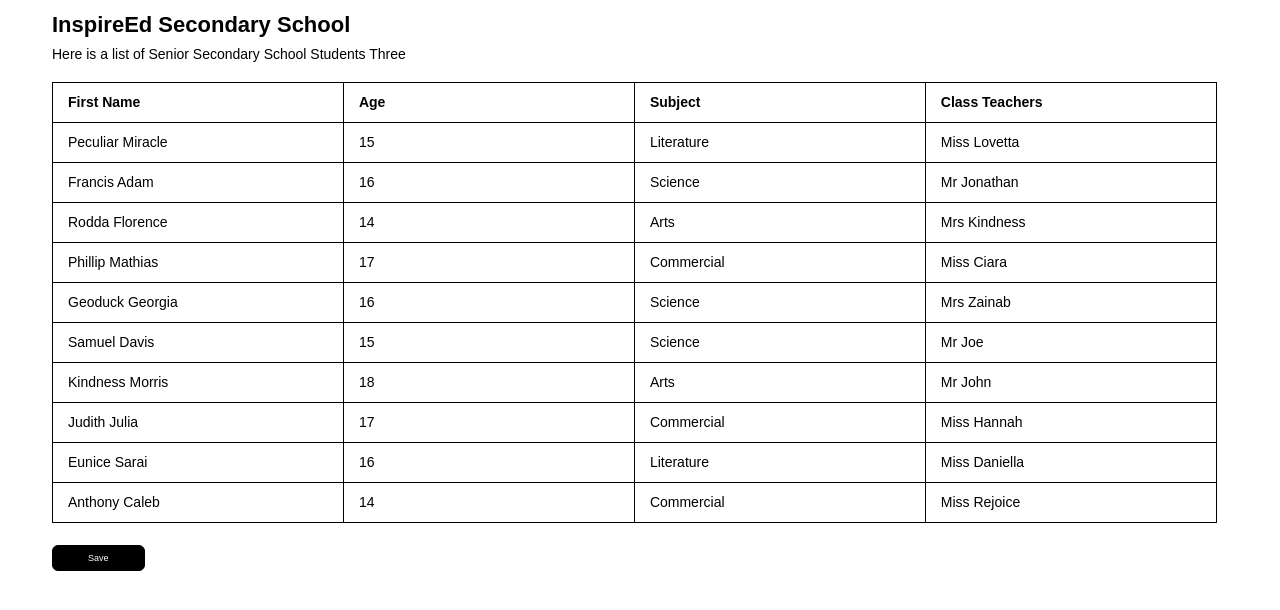
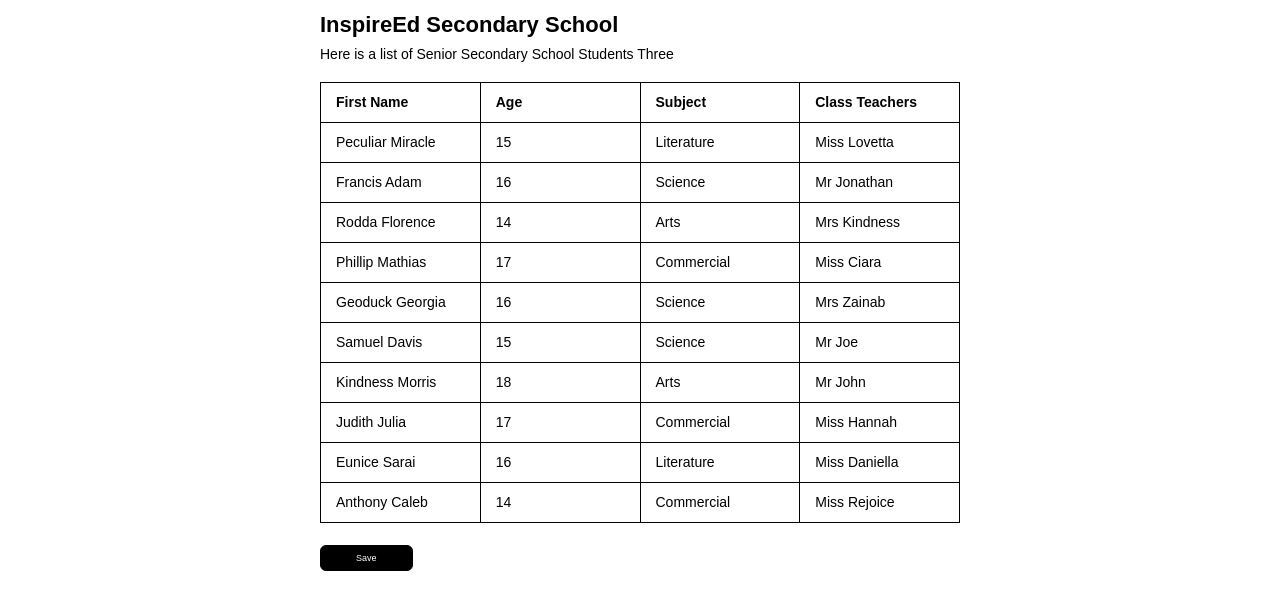
Before and after one commit to Paulpular/JP-wk2-asign, a plain HTML site: page index.html in a window 1280 px wide. Drawn offline with Linux system fonts and the light colour scheme.

Commit message:
commit settings

```diff
--- a/index.html
+++ b/index.html
@@ -7,6 +7,7 @@
     <link rel="stylesheet" href="styles.css">
 </head>
 <body>
+    <div class="parent">
         <h1>InspireEd Secondary School</h1>
         <p>Here is a list of Senior Secondary School Students Three</p>
         <table>
@@ -83,5 +84,6 @@
             <tfoot></tfoot>
         </table>
         <button>Save</button>
+    </div>
 </body>
 </html>
--- a/styles.css
+++ b/styles.css
@@ -5,13 +5,19 @@
     font-family: Arial, Helvetica, sans-serif;
 }
 
+.parent {
+    width: 50%;
+    margin: auto;
+}
+
 h1 {
-    margin: 12px 0 8px 52px;
+    margin: 12px 0 8px 0;
     font-size: 22px;
+
 }
 
 p {
-    margin: 0 0 20px 52px;
+    margin: 0 0 20px 0;
     font-size: 14px;
 
 }
@@ -20,18 +26,18 @@ table, tbody, tr, th, td {
     border: 1px solid black;
     border-collapse: collapse;
     padding: 11px 0 12px 15px;
-    margin: 0 52px 0 52px;
+    /* margin: 0 52px 0 52px; */
     text-align: left;
     font-size: 14px;
     table-layout: fixed;
-    width: 91%;
+    width: 100%;
 }
 
 button {
     border: 1px solid black;
     border-radius: 6px;
     padding: 7px 35px;
-    margin: 22px 0 0 52px;
+    margin: 22px 0 0 0;
     background-color: black;
     color: white;
     font-size: 9px;
```
Lines whose indentation alone changed are shown as unchanged.
